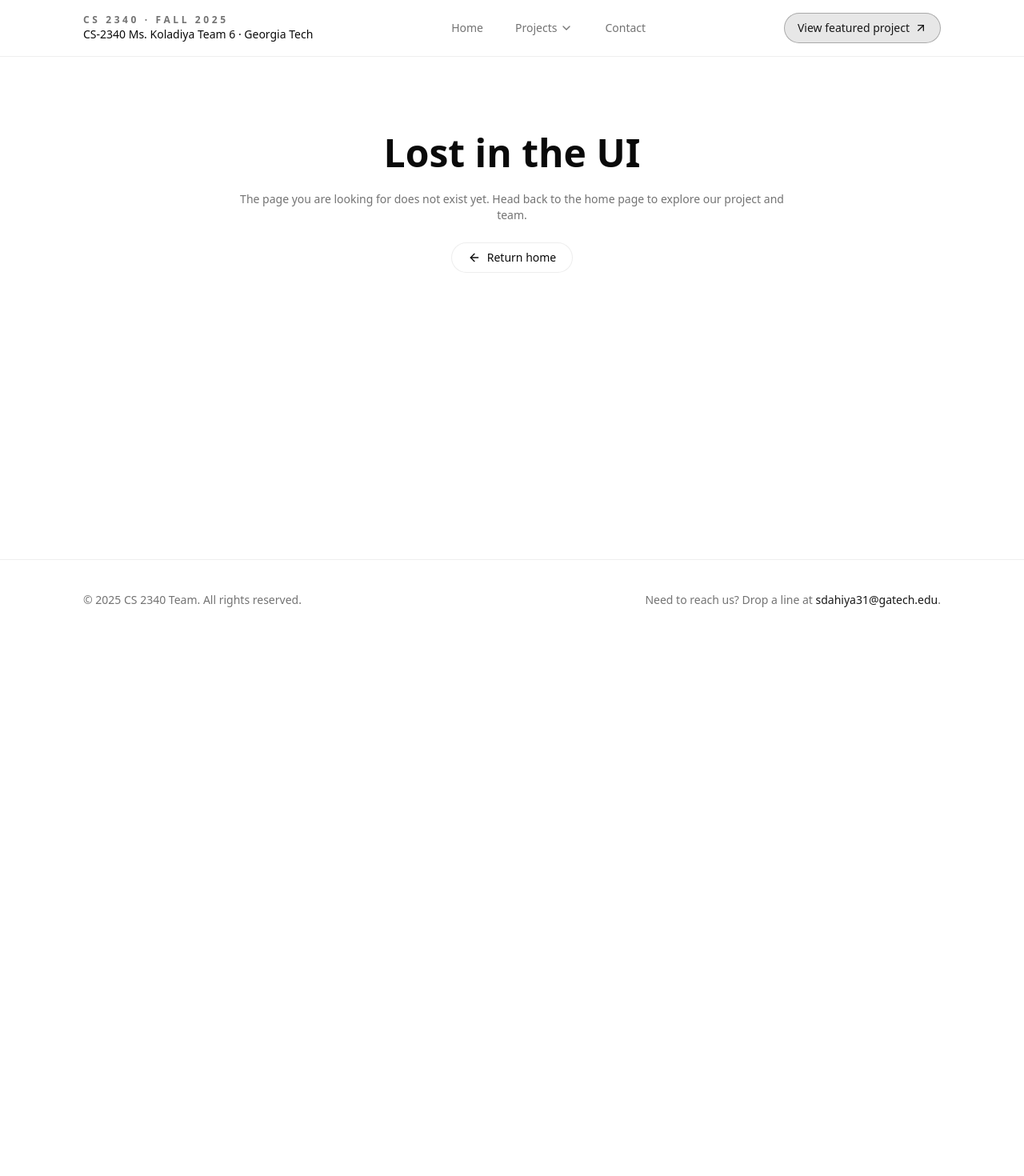
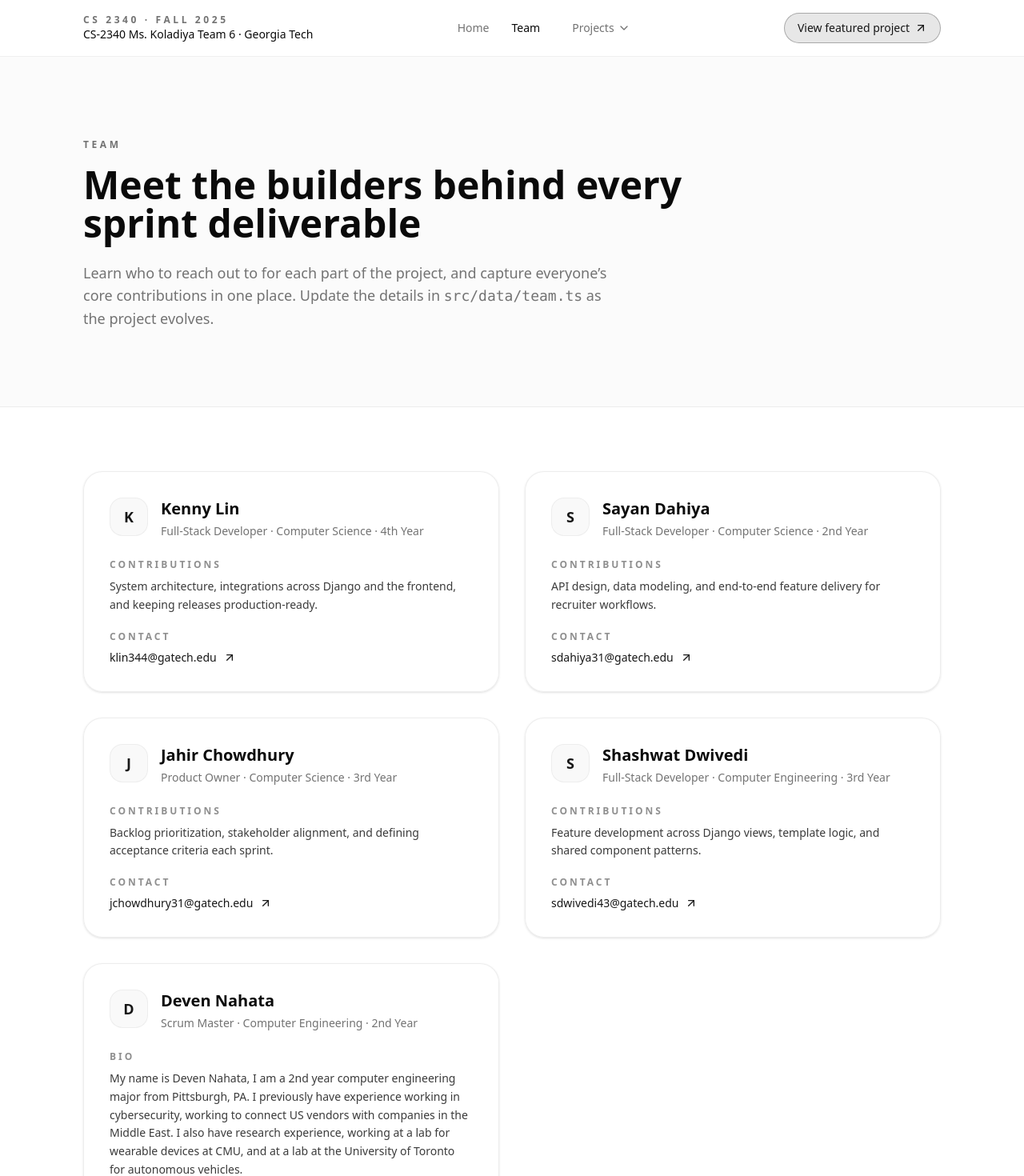
Before and after one commit to KennyKeni/CS-2340-Team-6-Team-Website, a React (Vite) app: page /team in a window 1280 px wide. Shown: the top 1470 px of the page at 80% size. Before the commit the page ends 800 px from the top, so only its background shows below. Built offline with nearby package versions, Linux system fonts and the light colour scheme.

Commit message:
updated website to meet requirements for course

```diff
--- a/src/App.tsx
+++ b/src/App.tsx
@@ -4,6 +4,7 @@ import { SiteLayout } from "./components/layout/site-layout"
 import { HomePage } from "./pages/home-page"
 import { NotFoundPage } from "./pages/not-found-page"
 import { ProjectPage } from "./pages/project-page"
+import { TeamPage } from "./pages/team-page"
 
 function App() {
   return (
@@ -11,6 +12,7 @@ function App() {
       <SiteLayout>
         <Routes>
           <Route path="/" element={<HomePage />} />
+          <Route path="/team" element={<TeamPage />} />
           <Route path="/projects/:slug" element={<ProjectPage />} />
           <Route path="/404" element={<NotFoundPage />} />
           <Route path="*" element={<NotFoundPage />} />
--- a/src/components/home/team-section.tsx
+++ b/src/components/home/team-section.tsx
@@ -1,4 +1,5 @@
 import { ArrowUpRight } from "lucide-react"
+import { Link } from "react-router-dom"
 
 import type { TeamMember } from "../../data/team"
 
@@ -43,7 +44,9 @@ export function TeamSection({ members }: TeamSectionProps) {
                   </h3>
                   <p className="text-sm text-muted-foreground">{member.role}</p>
                 </div>
-                <p className="text-sm text-muted-foreground">{member.focus}</p>
+                <p className="text-sm text-muted-foreground">
+                  {member.focus || member.contributions || "Contributions coming soon."}
+                </p>
               </div>
               <a
                 className="mt-6 inline-flex items-center gap-2 text-sm font-medium text-primary transition hover:text-primary/80"
@@ -55,6 +58,15 @@ export function TeamSection({ members }: TeamSectionProps) {
             </article>
           ))}
         </div>
+        <div className="mt-12 flex justify-center">
+          <Link
+            to="/team"
+            className="inline-flex items-center gap-2 rounded-full border border-primary/30 bg-primary/10 px-5 py-2.5 text-sm font-semibold text-primary transition-colors hover:bg-primary/20"
+          >
+            Meet the full team
+            <ArrowUpRight className="size-4" />
+          </Link>
+        </div>
       </div>
     </section>
   )
--- a/src/components/layout/site-footer.tsx
+++ b/src/components/layout/site-footer.tsx
@@ -3,21 +3,20 @@ import { siteInfo } from "../../data/site"
 export function SiteFooter() {
   return (
     <footer className="border-t border-border/60 bg-card/40">
-      <div className="mx-auto flex w-full max-w-6xl flex-col gap-4 px-6 py-10 text-sm text-muted-foreground sm:flex-row sm:items-center sm:justify-between sm:px-10">
-        <p>
-          © {new Date().getFullYear()} {siteInfo.course} Team. All rights
-          reserved.
-        </p>
-        <p>
-          Need to reach us? Drop a line at{" "}
+      <div className="mx-auto flex w-full max-w-6xl flex-col gap-3 px-6 py-10 text-sm text-muted-foreground sm:flex-row sm:items-center sm:justify-between sm:px-10">
+        <span>
+          {siteInfo.course} · {siteInfo.teamName}
+        </span>
+        <span>
+          If you have any questions email{" "}
           <a
             className="font-medium text-primary hover:text-primary/80"
-            href={`mailto:${siteInfo.contactEmail}`}
+            href="mailto:klin344@gatech.com"
           >
-            {siteInfo.contactEmail}
+            klin344@gatech.com
           </a>
           .
-        </p>
+        </span>
       </div>
     </footer>
   )
--- a/src/components/layout/site-header.tsx
+++ b/src/components/layout/site-header.tsx
@@ -82,6 +82,17 @@ export function SiteHeader() {
           >
             Home
           </NavLink>
+          <NavLink
+            to="/team"
+            className={({ isActive }) =>
+              [
+                "transition-colors",
+                isActive ? "text-foreground" : "text-muted-foreground hover:text-foreground",
+              ].join(" ")
+            }
+          >
+            Team
+          </NavLink>
           {projects.length > 0 && (
             <div className="relative" ref={projectMenuRef}>
               <button
@@ -126,12 +137,6 @@ export function SiteHeader() {
               )}
             </div>
           )}
-          <a
-            href={`mailto:${siteInfo.contactEmail}`}
-            className="hidden text-muted-foreground transition hover:text-foreground sm:inline-flex"
-          >
-            Contact
-          </a>
         </nav>
         {featuredProject && isHeaderAtTop && (
           <Link
--- a/src/data/projects.ts
+++ b/src/data/projects.ts
@@ -11,6 +11,8 @@ export type Project = {
   videoEmbed?: string
   status?: string
   userStories?: string[]
+  systemDescription?: string | string[]
+  processDescription?: string
   currentSprint?: {
     number: string
     focus: string
@@ -118,6 +120,13 @@ export const projects: Project[] = [
       "Prototype the map visualization using campus data to validate UX flows.",
       "Prepare test plan and instrumentation for notifying users about new matches.",
     ],
+    systemDescription: [
+      "The Job App is created using Django as a monolith full-stack framework that leans on Django's Model-View-Controller pattern. Our views (controllers) expose API endpoints and server-rendered pages, while AJAX powers client-side interactions where needed. The applicant experience features a profile page with toggleable settings spanning User Story 1 (profile details with headline, skills, education, experience, and links), User Story 5 (privacy controls), and User Story 9 (preferred commute radius). The job search page implements User Story 2 for filtered job discovery and User Story 3 for one-click applications. A recommendations page satisfies User Story 6 by ranking jobs through skill matches.",
+      "The maps page fulfills User Stories 7, 8, and 9 with geospatial search, Euclidean distance filters, and saved preferences. Recruiters work within a dedicated dashboard addressing User Story 10 for posting and editing roles, plus a candidate search page that covers User Story 11 (skill/location/project filters), User Story 13 (in-platform messaging), User Story 14 (email outreach), and User Story 15 (saved searches with notifications). A shared notification system underpins User Stories 13 and 15 by surfacing new messages and saved-search matches.",
+      "We also extend Django's admin site to satisfy administrative user stories. Administrators manage users and roles for User Story 19 by banning accounts, deleting users, and toggling roles between applicant and recruiter as needed, while the same panel allows them to remove job postings directly from the system.",
+    ],
+    processDescription:
+      "We followed Scrum with async standups in Teams every day to keep progress transparent and unblock issues quickly. The Product Owner tracked deadlines, handled submissions, and partnered with our TA whenever user story requirements needed clarification. During sprint planning the Scrum Master authored detailed tickets for each user story so the whole team shared the same expectations. We used GitHub for version control to coordinate work on a shared main branch with clear history and reviews, while each teammate developed on a dedicated branch and opened pull requests to merge changes safely without disrupting others. Our backlog lived on Trello with columns for backlog, in progress, in review, and completed so we could track every story and its owner. Teams was our primary communication hub for meetings, demos, shared documents, and sprint deadlines.",
   },
   {
     slug: "gt-tour-guide",
--- a/src/data/team.ts
+++ b/src/data/team.ts
@@ -3,6 +3,8 @@ export type TeamMember = {
   role: string
   email: string
   focus: string
+  bio?: string
+  contributions?: string
 }
 
 export const teamMembers: TeamMember[] = [
@@ -32,8 +34,11 @@ export const teamMembers: TeamMember[] = [
   },
   {
     name: "Deven Nahata",
-    role: "Scrum Master · Computer Science · 2nd Year",
+    role: "Scrum Master · Computer Engineering · 2nd Year",
     email: "dnahata7@gatech.edu",
-    focus: "Ceremony facilitation, risk tracking, and ensuring the team removes blockers quickly.",
+    focus: "Scrum ceremonies and blocker removal, plus recruiter emailing and skill-based job matches.",
+    bio: "My name is Deven Nahata, I am a 2nd year computer engineering major from Pittsburgh, PA. I previously have experience working in cybersecurity, working to connect US vendors with companies in the Middle East. I also have research experience, working at a lab for wearable devices at CMU, and at a lab at the University of Toronto for autonomous vehicles.",
+    contributions:
+      "In this sprint, I implemented the email feature for recruiters, where they can email the applicants directly from the site. I also implemented the skills feature, where jobs can be recommended to you based on the skills in your profile. I also worked on the retrospective. In Sprint 1, I worked on the job search feature.",
   },
 ]
--- a/src/pages/project-page.tsx
+++ b/src/pages/project-page.tsx
@@ -104,6 +104,40 @@ export function ProjectPage() {
           </div>
         </div>
       </section>
+
+      {project.systemDescription && (
+        <section className="mx-auto w-full max-w-5xl px-6 sm:px-10">
+          <div className="rounded-3xl border border-border/70 bg-card p-8 shadow-sm">
+            <h2 className="text-sm font-semibold uppercase tracking-[0.2em] text-muted-foreground">
+              System Description
+            </h2>
+            {Array.isArray(project.systemDescription) ? (
+              project.systemDescription.map((paragraph) => (
+                <p key={paragraph} className="mt-4 text-sm text-muted-foreground">
+                  {paragraph}
+                </p>
+              ))
+            ) : (
+              <p className="mt-4 text-sm text-muted-foreground">
+                {project.systemDescription}
+              </p>
+            )}
+          </div>
+        </section>
+      )}
+
+      {project.processDescription && (
+        <section className="mx-auto w-full max-w-5xl px-6 sm:px-10">
+          <div className="rounded-3xl border border-border/70 bg-card p-8 shadow-sm">
+            <h2 className="text-sm font-semibold uppercase tracking-[0.2em] text-muted-foreground">
+              Process Description
+            </h2>
+            <p className="mt-4 text-sm text-muted-foreground">
+              {project.processDescription}
+            </p>
+          </div>
+        </section>
+      )}
 
       {(project.currentSprint || project.upcomingSprint) && (
         <section className="mx-auto w-full max-w-5xl px-6 sm:px-10">
--- /dev/null
+++ b/src/pages/team-page.tsx
@@ -0,0 +1,97 @@
+import { ArrowUpRight } from "lucide-react"
+
+import { teamMembers } from "../data/team"
+
+export function TeamPage() {
+  return (
+    <div className="flex flex-col">
+      <section className="border-b border-border/60 bg-muted/40">
+        <div className="mx-auto w-full max-w-6xl px-6 py-16 sm:px-10 sm:py-24">
+          <span className="text-xs font-semibold uppercase tracking-[0.3em] text-muted-foreground">
+            Team
+          </span>
+          <h1 className="mt-4 max-w-3xl text-4xl font-semibold text-foreground sm:text-5xl">
+            Meet the builders behind every sprint deliverable
+          </h1>
+          <p className="mt-6 max-w-2xl text-base text-muted-foreground sm:text-lg">
+            Learn who to reach out to for each part of the project, and capture
+            everyone’s core contributions in one place. Update the details in{" "}
+            <code>src/data/team.ts</code> as the project evolves.
+          </p>
+        </div>
+      </section>
+
+      <section className="py-16 sm:py-20">
+        <div className="mx-auto w-full max-w-6xl px-6 sm:px-10">
+          <div className="grid gap-8 sm:grid-cols-2">
+            {teamMembers.map((member) => {
+              const contributions =
+                member.contributions && member.contributions.trim().length > 0
+                  ? member.contributions
+                  : member.focus && member.focus.trim().length > 0
+                    ? member.focus
+                    : "Contributions coming soon."
+              const bio =
+                member.bio && member.bio.trim().length > 0
+                  ? member.bio
+                  : undefined
+
+              return (
+                <article
+                  key={member.email}
+                  className="flex h-full flex-col gap-6 rounded-3xl border border-border/70 bg-card/80 p-8 shadow-sm backdrop-blur-sm transition hover:border-primary/40 hover:shadow-md"
+                >
+                  <header className="flex items-start gap-4">
+                    <div className="flex size-12 items-center justify-center rounded-2xl border border-border/60 bg-muted/60 text-lg font-semibold text-primary">
+                      {member.name.charAt(0)}
+                    </div>
+                    <div>
+                      <h2 className="text-xl font-semibold text-foreground">
+                        {member.name}
+                      </h2>
+                      <p className="mt-1 text-sm text-muted-foreground">
+                        {member.role}
+                      </p>
+                    </div>
+                  </header>
+                  <div className="space-y-5 text-sm text-muted-foreground">
+                    {bio && (
+                      <div>
+                        <h3 className="text-xs font-semibold uppercase tracking-[0.25em] text-muted-foreground/80">
+                          Bio
+                        </h3>
+                        <p className="mt-2 leading-relaxed text-foreground/80">
+                          {bio}
+                        </p>
+                      </div>
+                    )}
+                    <div>
+                      <h3 className="text-xs font-semibold uppercase tracking-[0.25em] text-muted-foreground/80">
+                        Contributions
+                      </h3>
+                      <p className="mt-2 leading-relaxed text-foreground/80">
+                        {contributions}
+                      </p>
+                    </div>
+                    <div>
+                      <h3 className="text-xs font-semibold uppercase tracking-[0.25em] text-muted-foreground/80">
+                        Contact
+                      </h3>
+                      <a
+                        className="mt-2 inline-flex items-center gap-2 font-medium text-primary transition hover:text-primary/80"
+                        href={`mailto:${member.email}`}
+                      >
+                        {member.email}
+                        <ArrowUpRight className="size-4" />
+                      </a>
+                    </div>
+                  </div>
+                </article>
+              )
+            })}
+          </div>
+        </div>
+      </section>
+    </div>
+  )
+}
```
